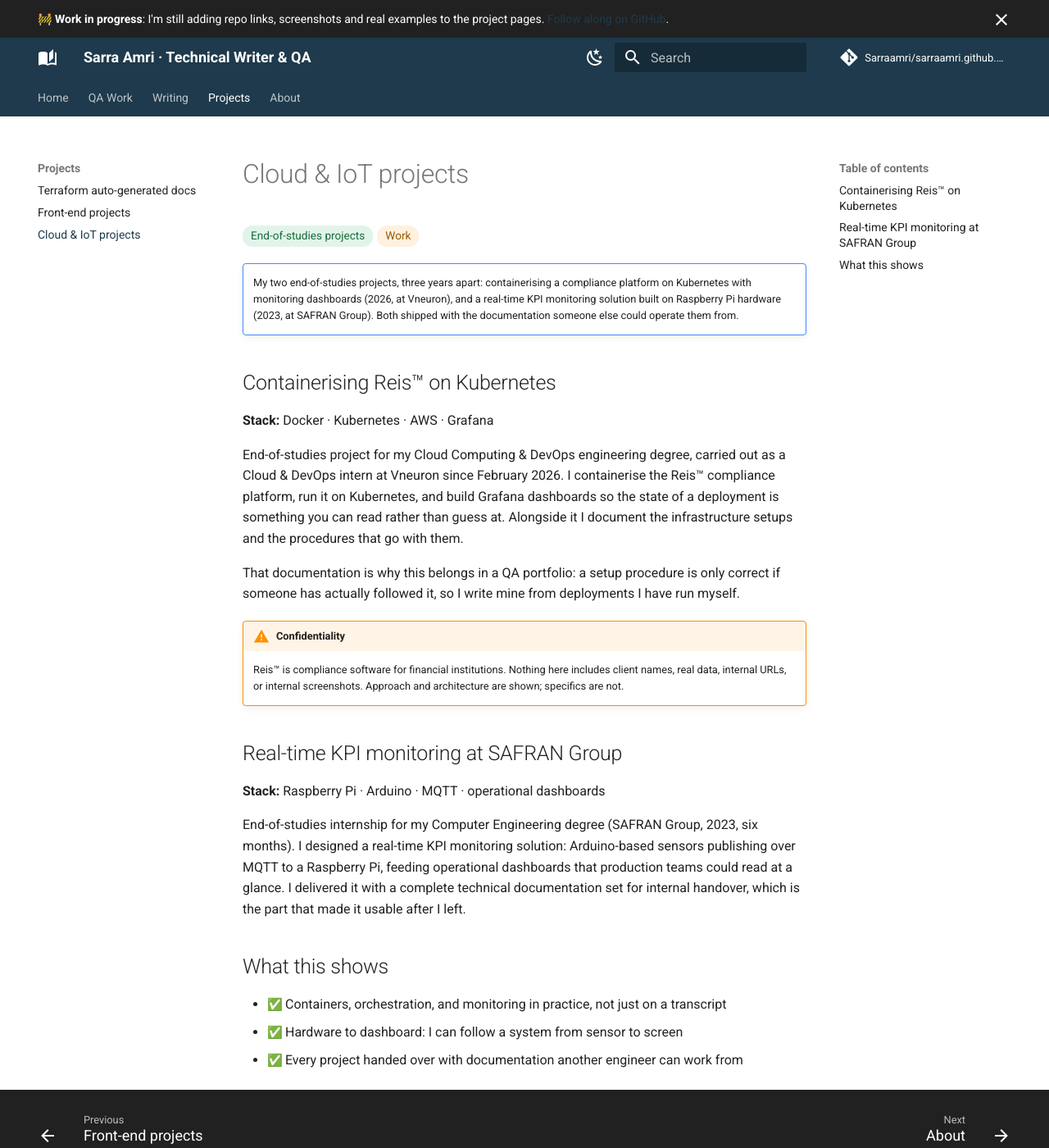
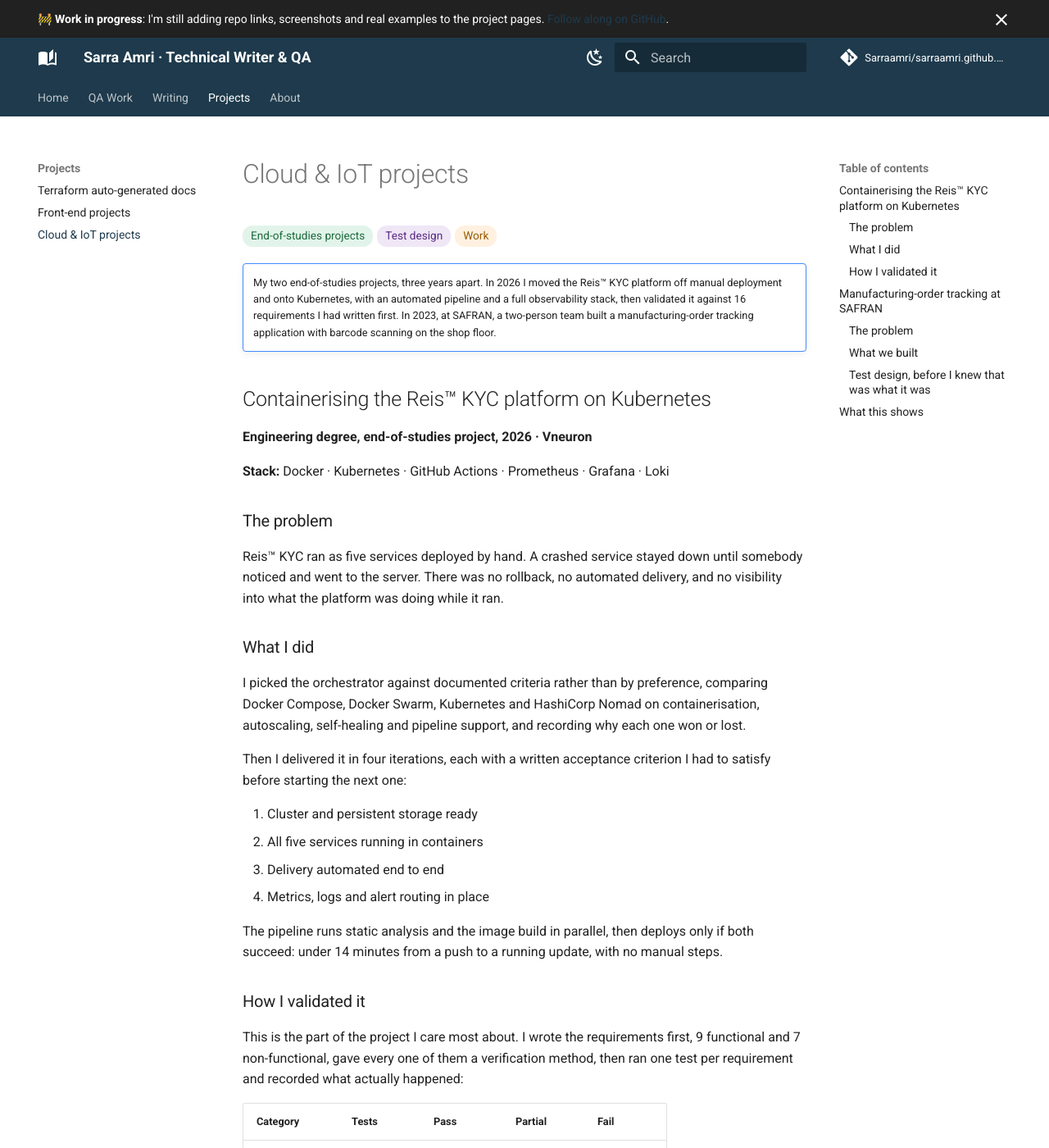
Before and after one commit to Sarraamri/sarraamri.github.io, an MkDocs documentation site: the page built from docs/projects/cloud.md, in a window 1280 px wide and 1400 px high. Shown: the whole window at 82% size. Built offline with MkDocs 1.6.1 and Material for MkDocs 9.7.7, drawn with Linux system fonts in a browser that asks for light colours; emoji names are drawn with the system emoji font; comment, search, counter and statistics services are not loaded; some of the changed text lies outside the part shown.

Commit message:
Write both PFE projects from the reports and defense deck
Kubernetes project: the four delivery iterations with their acceptance
criteria, the 16-requirement validation suite (14 pass, 2 partial, 0 fail)
with three example tests, and the partials reported as partials. Named as
Reis KYC with no product internals: no component names or versions, no
addresses, ports, namespaces or configuration.

SAFRAN project: corrected to a two-person team, with the real stack
(Angular, Spring, Raspberry Pi 4, barcode scanners), the three dashboards,
the shop-floor validation with production agents, and an honest note on two
specification defects found in my own older work.

Co-Authored-By: Claude Opus 5 <noreply@anthropic.com>

```diff
--- a/docs/projects/cloud.md
+++ b/docs/projects/cloud.md
@@ -1,55 +1,145 @@
 # Cloud & IoT projects
 
-<span class="badge b-perso">End-of-studies projects</span><span class="badge b-work">Work</span>
+<span class="badge b-perso">End-of-studies projects</span><span class="badge b-qa">Test design</span><span class="badge b-work">Work</span>
 
 !!! note ""
-    My two end-of-studies projects, three years apart: containerising a compliance platform on
-    Kubernetes with monitoring dashboards (2026, at Vneuron), and a real-time KPI monitoring
-    solution built on Raspberry Pi hardware (2023, at SAFRAN Group). Both shipped with the
-    documentation someone else could operate them from.
+    My two end-of-studies projects, three years apart. In 2026 I moved the Reis™ KYC platform off
+    manual deployment and onto Kubernetes, with an automated pipeline and a full observability
+    stack, then validated it against 16 requirements I had written first. In 2023, at SAFRAN, a
+    two-person team built a manufacturing-order tracking application with barcode scanning on the
+    shop floor.
 
-## Containerising Reis™ on Kubernetes
+## Containerising the Reis™ KYC platform on Kubernetes
 
-**Stack:** Docker · Kubernetes · AWS · Grafana
+**Engineering degree, end-of-studies project, 2026 · Vneuron**
 
-End-of-studies project for my Cloud Computing & DevOps engineering degree, carried out as a
-Cloud & DevOps intern at Vneuron since February 2026. I containerise the Reis™ compliance
-platform, run it on Kubernetes, and build Grafana dashboards so the state of a deployment is
-something you can read rather than guess at. Alongside it I document the infrastructure setups
-and the procedures that go with them.
+**Stack:** Docker · Kubernetes · GitHub Actions · Prometheus · Grafana · Loki
 
-That documentation is why this belongs in a QA portfolio: a setup procedure is only correct if
-someone has actually followed it, so I write mine from deployments I have run myself.
+### The problem
 
-<!-- TODO (Sarra): two things would make this concrete:
-     1. What exactly is containerised (which services / components)?
-     2. What do the Grafana dashboards track (pod health, job duration, resource usage)?
-     Also: managed EKS or a self-managed cluster? -->
+Reis™ KYC ran as five services deployed by hand. A crashed service stayed down until somebody
+noticed and went to the server. There was no rollback, no automated delivery, and no visibility
+into what the platform was doing while it ran.
 
-<!-- TODO: a sanitized architecture diagram would carry this whole page:
-![Architecture](../assets/cloud-k8s-architecture.png) -->
+### What I did
+
+I picked the orchestrator against documented criteria rather than by preference, comparing Docker
+Compose, Docker Swarm, Kubernetes and HashiCorp Nomad on containerisation, autoscaling,
+self-healing and pipeline support, and recording why each one won or lost.
+
+Then I delivered it in four iterations, each with a written acceptance criterion I had to satisfy
+before starting the next one:
+
+1. Cluster and persistent storage ready
+2. All five services running in containers
+3. Delivery automated end to end
+4. Metrics, logs and alert routing in place
+
+The pipeline runs static analysis and the image build in parallel, then deploys only if both
+succeed: under 14 minutes from a push to a running update, with no manual steps.
+
+### How I validated it
+
+This is the part of the project I care most about. I wrote the requirements first, 9 functional
+and 7 non-functional, gave every one of them a verification method, then ran one test per
+requirement and recorded what actually happened:
+
+| Category | Tests | Pass | Partial | Fail |
+| --- | --- | --- | --- | --- |
+| Functional | 9 | 7 | 2 | 0 |
+| Non-functional | 7 | 7 | 0 | 0 |
+| **Total** | **16** | **14** | **2** | **0** |
+
+Each test carries an identifier, the requirement it traces back to, the exact procedure, the
+expected result, the observed result, and a status.
+
+??? example "Three of the sixteen tests"
+    **Self-healing.** Procedure: delete a running application pod, then watch the pod list.
+    Expected: a replacement reaches Running in under 120 seconds. Actual: replacement created
+    immediately and Running in **12 seconds**. Pass.
+
+    **Autoscaling under load.** Procedure: apply the autoscaler, run a stress workload calling the
+    service continuously, and watch the autoscaler. Expected: replicas increase once CPU passes
+    the 70% threshold. Actual: CPU reached **315%** of the configured request and the platform
+    scaled from **1 replica to 5**. Pass.
+
+    **Secrets hygiene.** Procedure: search the repository history for credential keywords, then
+    list the credentials held by the cluster. Expected: nothing in plaintext anywhere in history.
+    Actual: no matches in history; every credential held as a cluster secret. Pass.
+
+The two partial results are reported as partial rather than rounded up to a pass: alert routing
+was defined but no notification channel was connected, and the static-analysis gate ran in
+warning mode instead of blocking the pipeline. Both are written up as the next hardening steps,
+alongside automated load testing in the pipeline and immutable image tags.
+
+!!! tip "Why this belongs on a QA portfolio"
+    Before designing anything, I took the existing internal deployment guide and followed it step
+    by step on a clean machine. The friction points that surfaced became inputs to the design.
+    That is the same habit as everything else on this site: execute the documented steps, and
+    treat whatever breaks as a finding.
+
+    The health-check timings in the final setup were also derived from an observed failure rather
+    than guessed, which is the difference between configuration that looks right and configuration
+    that has been tested.
 
 !!! warning "Confidentiality"
-    Reis™ is compliance software for financial institutions. Nothing here includes client names,
-    real data, internal URLs, or internal screenshots. Approach and architecture are shown;
-    specifics are not.
+    Reis™ is Vneuron's proprietary compliance software. This page covers my own infrastructure and
+    testing work only. It deliberately contains no product internals: no component names or
+    versions, no addresses, ports or namespaces, no configuration, no code, and nothing about any
+    client.
 
-## Real-time KPI monitoring at SAFRAN Group
+## Manufacturing-order tracking at SAFRAN
 
-**Stack:** Raspberry Pi · Arduino · MQTT · operational dashboards
+**Bachelor's degree, end-of-studies project, 2023 · SAFRAN · two-person team**
 
-End-of-studies internship for my Computer Engineering degree (SAFRAN Group, 2023, six months).
-I designed a real-time KPI monitoring solution: Arduino-based sensors publishing over MQTT to a
-Raspberry Pi, feeding operational dashboards that production teams could read at a glance. I
-delivered it with a complete technical documentation set for internal handover, which is the
-part that made it usable after I left.
+**Stack:** Angular · Spring · Raspberry Pi 4 · barcode scanners
 
-<!-- TODO (Sarra): which KPIs did it actually track, and what did it replace? One concrete
-number (readings per minute, machines covered, manual reporting time removed) would make this
-land much harder than the description alone. -->
+### The problem
+
+Manufacturing orders moved through the workshops with no live tracking, and a significant share
+of them were missing their contracted start and end dates. Nobody could see where a given order
+actually was without walking the floor and asking.
+
+### What we built
+
+A web application with three dashboards: work-in-progress tracking, production planning, and a
+KPI view covering work in progress and on-time production, each computable per production unit
+and per workshop.
+
+The tracking came from the shop floor itself. Every order carries one barcode on its routing
+sheet, and each workshop got a scan point at its entry and another at its exit: a handheld
+scanner feeding a script on a Raspberry Pi, which updates the order's state in the application.
+Order states are colour-coded on the board, so status is readable at a glance rather than looked
+up.
+
+The hardware was chosen the same way I would later choose an orchestrator: Raspberry Pi 4 and
+Arduino Uno compared against processing power, flexibility and ease of use, with the reasoning
+written down.
+
+### Test design, before I knew that was what it was
+
+Each of the eight core use cases was specified with an actor, a precondition, a postcondition, a
+nominal scenario and an exception scenario. Reading them back now, they are test cases: every one
+has a happy path and a named failure path, including duplicate records, missing data on import,
+the wrong file format, empty required fields, a scan with no matching order, and a rejection at
+quality control.
+
+Validation ran in the real environment. We installed the scanning bench in an actual workshop and
+had the production agents scan orders in and out themselves, with the scope deliberately narrowed
+to orders passing through a single workshop so that one path could be verified end to end. Each
+scan had exactly one predictable expected result, the order's state changing on the board, which
+made every scan a pass or a fail.
+
+!!! note "What I would do differently"
+    The performance requirement said processing should be "as close to real time as possible",
+    with no number attached, which makes it impossible to test. I would put a figure on it now.
+    The specification also contradicted itself about whether one of the three roles needed to
+    authenticate: one table said it did not, two others listed authentication as a precondition.
+    That is exactly the kind of inconsistency I now catch in review, and finding it in my own
+    older work is a fair measure of the distance covered.
 
 ## What this shows
 
-- :white_check_mark: Containers, orchestration, and monitoring in practice, not just on a transcript
-- :white_check_mark: Hardware to dashboard: I can follow a system from sensor to screen
-- :white_check_mark: Every project handed over with documentation another engineer can work from
+- :white_check_mark: Requirements written first, tested one by one, and partial results reported as partial
+- :white_check_mark: Technology and hardware chosen against documented criteria, not preference
+- :white_check_mark: Validation in real conditions with real users, and procedures verified by walking them
```
